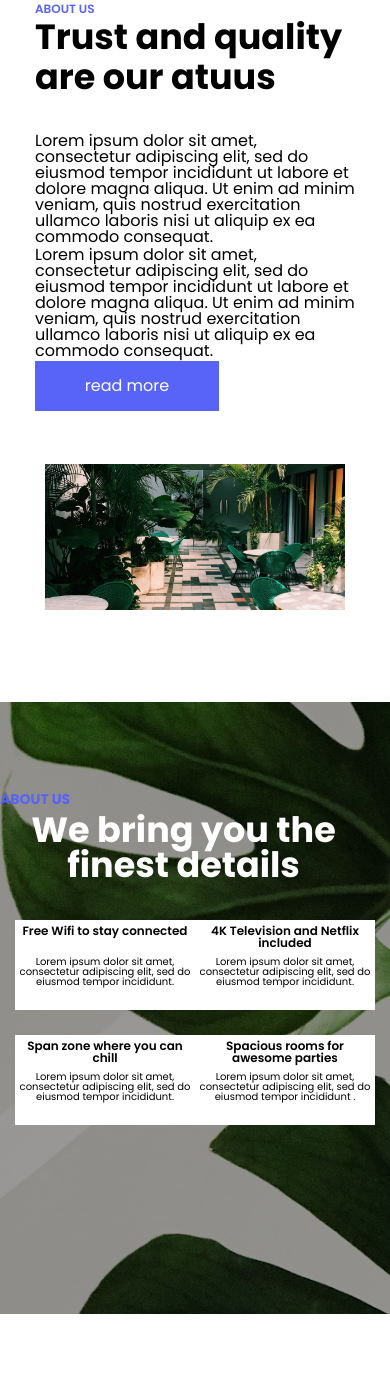
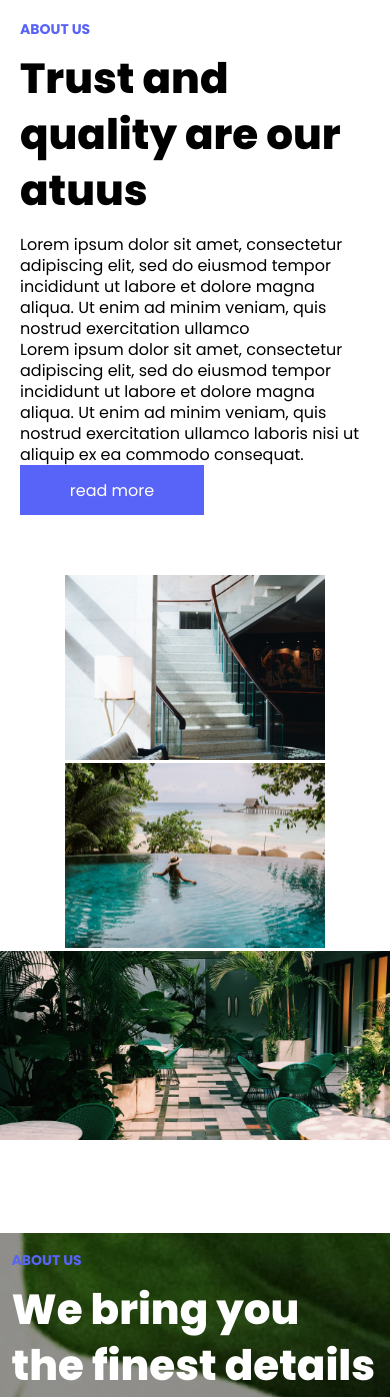
Before and after one commit to Meri-MG/mid-exam-UniLab, a plain HTML site: page index.html in a window 390 px wide. Shown: the part 412-1809 px from the top of the page. Before the commit the page ends 1726 px from the top, so only its background shows below. Drawn offline with Linux system fonts and the light colour scheme.

Commit message:
add responsive

```diff
--- a/css/responsive.css
+++ b/css/responsive.css
@@ -1,31 +1,9 @@
 @media (max-width: 1024px){
-    .icon-box {
-        width: 200px;
-        height: 300px;
-    }
-    .icon-box h4 {
-        width: 170px;
-    }
-    .icon-box p {
-        width: 180px;
-    }
-}
-@media (max-width: 920px){
-    .text-block h2 {
-        font-size: 35px;
-    }
-}
-@media (max-width: 860px){
-    .text-block h2 {
-        font-size: 30px;
-        line-height: 30px;
-    }
     .burger-icon {
         display: block;
         font-weight: bold;
         color: #FFFFFF;
         font-size: 30px;
-        padding: 40px;
     }
     nav ul :nth-child(1) {
         color: #fff;
@@ -33,152 +11,65 @@
     nav ul {
         display: none;
     }
+    .text-box {
+        margin: 0 auto;
+    }
+    .icons-box {
+        max-width: 600px;
+        width: 100%;
+        justify-content: space-around;
+        margin: 0 auto;
+    }
+    .section2 {
+        height: auto;
+        padding: 20px 0;
+    }
+    .icon-box:nth-child(1),
+    .icon-box:nth-child(2) {
+        margin-bottom: 10px;
+    }
+}
+@media (max-width: 980px){
+    .twin-pics {
+        justify-content: center;
+        align-items: center;
+    }
 }
 @media (max-width: 768px){
     .section1 {
-        max-width: 1088px;
-        width: 100%;
-        display: flex;
         flex-direction: column;
-        justify-content: space-between;
-        align-items: center;
-        margin: 90px auto 0 auto;
+        align-items:center;
     }
-    .text-block {
-        max-width: 444px;
-        width: 100%;
-        height: 410px;
-        display: flex;
-        flex-direction: column;
-        justify-content: space-around;
-        align-items: flex-start;
+    .text-block{
+        margin-bottom: 40px;
     }
-    .text-block h3 {
-        color: #5863F8;
-        font-size: 14px;
-        font-weight: 600;
-        text-transform: uppercase;
 }
-    .text-block h2 {
-        max-width: 370px;
-        width: 100%;
-        height: 115px;
-        line-height: 56px;
-        font-size: 42px;
-        font-weight: 700;
-    }
-    .icon {
-        border-radius: 50px;
-        width: 53px;
-        height: 53px;
-    }
-    .icon-box {
-        width: 300px;
-        height: 180px;
+@media (max-width: 530px){
+.icon-box:nth-child(4) {
         margin-top: 10px;
     }
-    .icon-box h4 {
-        font-size: 14px;
-        width: 280px;
-    }
-    .icon-box p {
-        width: 280px;
-    }
-}
-
-@media (max-width: 620px){
-    .icon-box {
-        width: 260px;
-        height: 180px;
-        margin-top: 10px;
+    .text-block{
+        padding: 20px;
     }
 }
 @media (max-width: 480px){
-    .icon-box {
-        width: 180px;
-        height: 110px;
-        margin-top: 10px;
+    nav{
+    flex-direction: column;
 }
-    .icon-box h4 {
-        font-size: 12px;
-        width: 180px;
-        height: 38px;
-        line-height: 12px;
-        margin-top: 5px;
-        margin-bottom: 0px;
-    }
-    .icon-box p {
-        font-size: 10px;
-        width: 200px;
-        line-height: 10px;
-    }
-    .icon{
-        display: none;
-    }
-    .images-block{
-        max-width: 536px;
-        width: 100%;
-        height: 400px;
-        display: flex;
-        flex-direction: column;
-        justify-content: center;
-        align-items: center;
-    }
-    .twin-pics{
-       display: none;
-    }
-    .big-image2 {
-        height: 520px;
+.burger-icon {
+    font-size: 20px;
 }
 }
-@media (max-width: 480px){
+@media (max-width: 320px){
 .text-block {
-        max-width: 320px;
+    max-width: 300px;
     width: 100%;
-        height: 410px;
 }
-    .text-block h3 {
-        color: #5863F8;
-        font-size: 12px;
-        font-weight: 600;
-        text-transform: uppercase;
-    }
-    .text-block h2 {
-        max-width: 320px;
-        width: 100%;
-        height: 115px;
-        line-height: 40px;
-        font-size: 35px;
+.burger-icon {
+    font-size: 20px;
 }
 h1 {
-        padding-top: 40px;
-        left: 50px;
-    }
-    .text-box h2{
-        max-width: 367px;
-        width: 100%;
-        height:90px;
-        font-size: 35px;
-        font-weight: 700;
-        text-align: center;
-    }
-    .big-image2 {
-        height: 612px;
-    }
-    .icon-box {
-        width: 180px;
-        height: 90px;
-        margin-top: 10px;
-    }
-    .icons-box {
-        justify-content: center;
-        align-items: center;
-    }
-    .stairs{
-        max-width: 300px;
-    }
-    .images-block{
-        margin-top: 50px;
-        height: 150px;
+    font-size: 30;
+    margin-left: 60px;
 }
 }
--- a/css/style.css
+++ b/css/style.css
@@ -3,6 +3,18 @@ body {
     font-family: 'Poppins', sans-serif;
 }
 
+/* header styles */
+
+header {
+    height: 80px;
+    display: flex;
+    justify-content: space-between;
+    width: 100%;
+    position: fixed;
+    top: 0;
+    left: 0;
+    padding: 30px 139px;
+}
 
 nav {
     display: flex;
@@ -12,9 +24,10 @@ nav {
     max-width: 1088px;
     width: 100%;
     margin: 0 auto;
+
 }
 nav ul {
-    max-width: 561px;
+    max-width: 562px;
     width: 100%;
     display: flex;
     flex-direction: row;
@@ -24,17 +37,23 @@ nav ul {
 }
 nav li a {
     text-transform: uppercase;
-    font-weight: semi-bold;
     font-size: 12px;
     color: #FFFFFF;
 }
+nav li a, .text-block h3, .icon-box h4 {
+    font-weight: 600;
+}
+.text-block h3, .text-box h3 {
+    color: #5863F8;
+    text-transform: uppercase;
+    font-size: 14px;
+    font-weight: 700;
+}
+nav li a:hover {
+    color: #5863F8;
+}
 .home {
     color: #5863F8;
-}
-.logo {
-    font-weight: bold;
-    font-size: 14px;
-    color: #FFFFFF;
 }
 .burger-icon {
     display: none;
@@ -51,58 +70,62 @@ nav li a {
     display: block;
     color:#fff;
 }
+
+/* background-image styles */
+
 .bg-image {
     background-image: url(../images/Group72.png);
-    max-width: 1366px;
     width: 100%;
     height: 324px;
     background-repeat: no-repeat;
     background-size: cover;
     display: flex;
-    flex-direction: column;
+    justify-content: flex-start;
+    align-items: center;
 }
 
-h1 {
-    position: relative;
-    left: 135px;
-    top: 146px;
-    width: 200px;
-    height: 59px;
+h1, .text-block h2, .text-box h2 {
     color: #FFFFFF;
     font-size: 42px;
     font-weight:800;
 }
+h1 {
+    margin-left: 139px;
+}
+.text-block h2 {
+    color: #000;
+}
+
+/* section1 styles */
+
 .section1 {
     max-width: 1088px;
     width: 100%;
     display: flex;
     flex-direction: row;
     justify-content: space-between;
-    align-items: center;
     margin: 90px auto 0 auto;
 }
 .text-block {
     max-width: 444px;
     width: 100%;
-    height: 410px;
     display: flex;
     flex-direction: column;
     justify-content: space-around;
     align-items: flex-start;
 }
 .text-block h3 {
-    color: #5863F8;
     font-size: 14px;
-    font-weight: 600;
-    text-transform: uppercase;
 }
 .text-block h2 {
-    max-width: 370px;
+    max-width: 400px;
     width: 100%;
-    height: 115px;
     line-height: 56px;
-    font-size: 42px;
-    font-weight: 700;
+    margin: 15px 0;
+}
+.text-block p {
+    line-height: 21px;
+    font-size: 16px;
 }
 .last-p {
     width: 184px;
@@ -116,13 +139,43 @@ h1 {
 .images-block{
     max-width: 536px;
     width: 100%;
-    height: 461px;
     display: flex;
+    flex-wrap: wrap;
     flex-direction: column;
     justify-content: space-between;
 }
+.image1, .image2{
+    max-width: 260px;
+    width: 100%;
+}
+.image1, .image2, img {
+    width: 100%;
+
+}
+.image4 {
+    max-width: 536px;
+    width: 100%;
+}
+.image4 {
+    width: 100%;
+}
+.twin-pics {
+    display: flex;
+    justify-content: space-between;
+    flex-wrap: wrap;
+}
+
+
+/* section2 styles */
+
 .section2 {
-    margin-top: 90px;
+    margin: 90px auto;
+    background-image: url(../images/bg-image.png);
+    width: 100%;
+    height: 612px;
+    background-repeat: no-repeat;
+    background-size: cover;
+    padding: 90px 0;
 }
 .icon {
     border-radius: 50px;
@@ -133,29 +186,27 @@ h1 {
     justify-content: center;
     align-items: center;
 }
-.big-image2 {
-    background-image: url(../images/bg-image.png);
-    max-width: 1366px;
-    width: 100%;
-    height: 612px;
-    background-repeat: no-repeat;
-    background-size: cover;
+.icon img {
+    width: 32.73px;
 }
 .box-container {
     max-width: 1088px;
     width: 100%;
-    height: 430px;
     margin: 0 auto;
-    padding-top: 90px;
     display: flex;
     flex-direction: column;
-    justify-content: space-between;
+    justify-content: space-around;
     align-items: flex-start;
+}
+.text-box h2 {
+    width: 400px;
+    line-height: 56px;
+    margin-top: 15px;
+    margin-bottom: 38px;
 }
 .icons-box {
     max-width: 1088px;
     width: 100%;
-    height: 270px;
     display: flex;
     flex-direction: row;
     flex-wrap: wrap;
@@ -173,7 +224,6 @@ h1 {
 }
 .icon-box h4 {
     width: 188px;
-    height: 52px;
     font-size: 18px;
     font-weight: 600;
     line-height: 27px;
@@ -187,20 +237,12 @@ h1 {
     font-size: 14px;
     text-align:center;
     line-height: 21px;
+    color: #B1B1B1;
 }
 .text-box h2{
     max-width: 367px;
     width: 100%;
-    height:115px;
-    color: #fff;
-    font-size: 42px;
-    font-weight: 800;
 }
 .text-box h3 {
     width: 80px;
-    height: 20px;
-    color: #5863F8;
-    text-transform: uppercase;
-    font-size: 14px;
-    font-weight: 700;
 }
--- a/index.html
+++ b/index.html
@@ -13,10 +13,9 @@
 </head>
 <body>
     <header>
-        <div class="bg-image">
-                <h1>About Us</h1>
+
         <nav>
-            <a class= "logo">Zetta Hotels</a>
+            <a class= "logo"><img src="images/logo.svg"></a>
             <ul>
                 <li ><a class="home" href="#">home</a></li>
                 <li><a href="#">rooms</a></li>
@@ -28,47 +27,47 @@
                 <i class="fas fa-bars"></i>
                 <div class="mobile-nav">
                 <ul class= "mobile-nav">
-                <li>home</li>
-                <li>rooms</li>
-                <li>restaurant</li>
-                <li>about us</li>
-                <li>blog</li>
+                    <li>home</li>
+                    <li>rooms</li>
+                    <li>restaurant</li>
+                    <li>about us</li>
+                    <li>blog</li>
             </ul>
         </div>
-    </div>
     </nav>
 
 </div>
     </div>
     </header>
+    <section class="section">
+        <div class="bg-image">
+            <h1>About Us</h1>
+        </div>
+    </section>
     <section class=section1>
         <div class="text-block">
             <h3>about us</h3>
             <h2>Trust and quality
                 are our atuus</h2>
-            <p>Lorem ipsum dolor sit
-                amet, consectetur
-                adipiscing elit,
-                sed do eiusmod tempor
-                incididunt ut labore et dolore magna aliqua.
-                Ut enim ad minim veniam, quis nostrud exercitation
-                 ullamco laboris nisi ut aliquip ex ea commodo consequat.</p>
-            <p>Lorem ipsum dolor sit amet, consectetur adipiscing elit, sed
-                     do eiusmod tempor incididunt ut labore et dolore magna aliqua.
-                     Ut enim ad minim veniam, quis nostrud exercitation ullamco laboris
-                      nisi ut aliquip ex ea commodo consequat.</p>
+            <p>Lorem ipsum dolor sit amet, consectetur adipiscing elit, sed do eiusmod tempor incididunt ut labore et dolore magna aliqua. Ut enim ad minim veniam, quis nostrud exercitation ullamco</p>
+            <p>Lorem ipsum dolor sit amet, consectetur adipiscing elit, sed do eiusmod tempor incididunt ut labore et dolore magna aliqua. Ut enim ad minim veniam, quis nostrud exercitation ullamco laboris nisi ut aliquip ex ea commodo consequat.</p>
             <p class="last-p">read more</p>
         </div>
         <div class="images-block">
-            <div>
-            <img class="twin-pics" src="images/stairs.png" alt="stairs">
-            <img class="twin-pics" src="images/lake.png" alt="lake">
+            <div class="twin-pics">
+            <div class ="image1">
+            <img src="images/stairs.png" alt="stairs">
             </div>
-            <img class="stairs" src="images/stairs2.png" alt="stairsWithPlants">
+            <div class ="image2">
+            <img src="images/lake.png" alt="lake">
+            </div>
+        </div>
+            <div class="image3">
+            <img src="images/stairs2.png" alt="stairsWithPlants">
+        </div>
         </div>
     </section>
     <section class="section2">
-        <div class="big-image2">
             <div class="box-container">
         <div class=text-box>
             <h3>about us</h3>
@@ -110,7 +109,6 @@
             </div>
         </div>
     </div>
-    </div>
     </section>
 </body>
 </html>
```
Also changed, not shown: images/logo.svg (added). Lines whose indentation alone changed are shown as unchanged.
